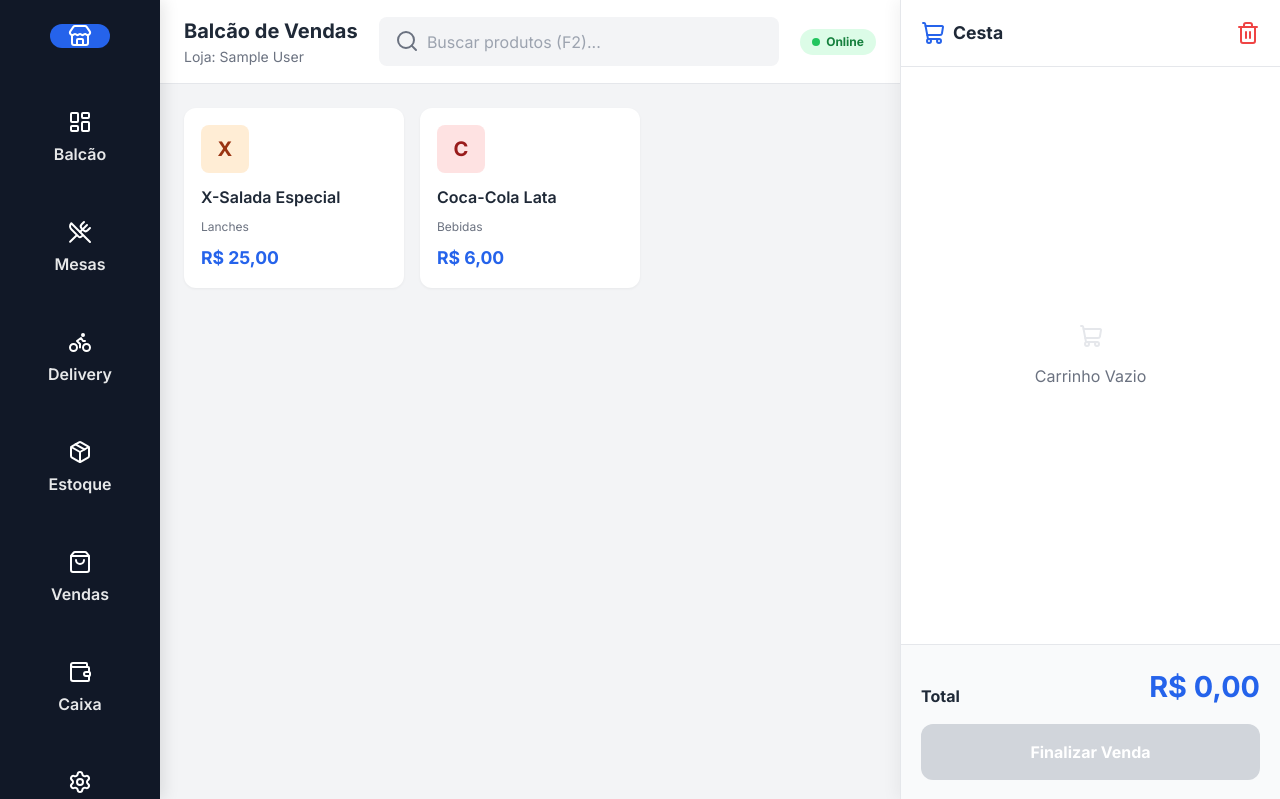
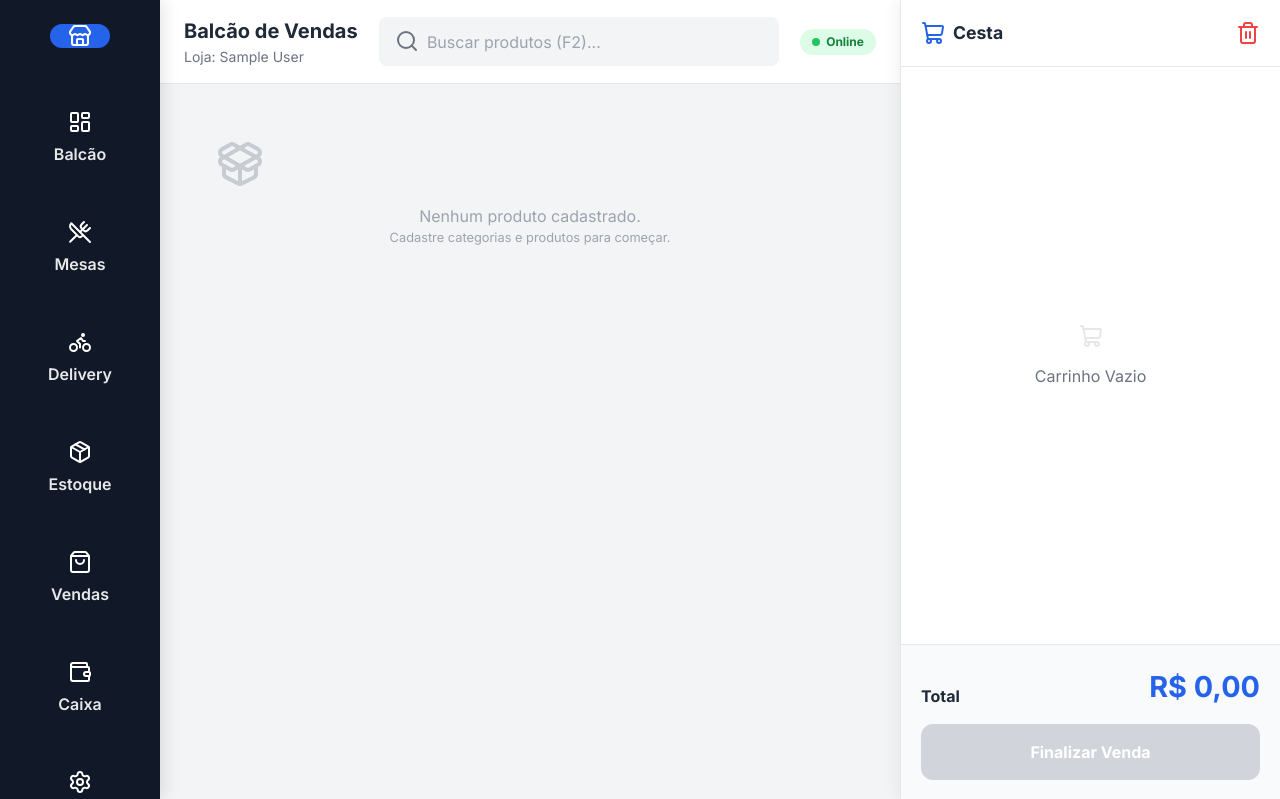
Before and after one commit to CezzarWow/cardapio-saas, a PHP site: template views/admin/panel/dashboard.php in a window 1280 px wide. Shown: the top 799 px of the page. Run offline with PHP 8.4, Linux system fonts and the light colour scheme; the template is opened without the code that fills it, so the values that code supplies are empty; the visitor is signed in with stand-in values (Sample User, id 1); some libraries are stand-ins or nearby versions.

Commit message:
PDV
TA COMEÇANDO A criar forma ta legal, estou empolgado

```diff
--- a/views/admin/panel/dashboard.php
+++ b/views/admin/panel/dashboard.php
@@ -23,27 +23,44 @@ require __DIR__ . '/layout/sidebar.php';
         </header>
 
         <div class="products-container">
+            <?php if (empty($categories)): ?>
+                <div style="padding: 2rem; text-align: center; color: #9ca3af;">
+                    <i data-lucide="package-open" style="width: 48px; height: 48px; margin-bottom: 1rem; opacity: 0.5;"></i>
+                    <p>Nenhum produto cadastrado.</p>
+                    <p style="font-size: 0.8rem;">Cadastre categorias e produtos para começar.</p>
+                </div>
+            <?php else: ?>
+
+                <?php foreach ($categories as $category): ?>
+                    <?php if (!empty($category['products'])): ?>
+
+                        <h3 style="font-weight: 700; color: #6b7280; font-size: 0.75rem; text-transform: uppercase; margin: 1.5rem 0 0.5rem 0.25rem;">
+                            <?= htmlspecialchars($category['name']) ?>
+                        </h3>
+
                         <div class="products-grid">
+                            <?php foreach ($category['products'] as $product): ?>
 
                                 <div class="product-card">
-                    <div class="product-icon icon-orange">X</div>
+                                    <div class="product-icon icon-orange">
+                                        <?= strtoupper(substr($product['name'], 0, 1)) ?>
+                                    </div>
                                     <div class="product-info">
-                        <h3>X-Salada Especial</h3>
-                        <span>Lanches</span>
+                                        <h3><?= htmlspecialchars($product['name']) ?></h3>
+                                        <span><?= htmlspecialchars($category['name']) ?></span>
                                     </div>
-                    <div class="product-price">R$ 25,00</div>
+                                    <div class="product-price">
+                                        R$ <?= number_format($product['price'], 2, ',', '.') ?>
+                                    </div>
                                 </div>
 
-                <div class="product-card">
-                    <div class="product-icon icon-red">C</div>
-                    <div class="product-info">
-                        <h3>Coca-Cola Lata</h3>
-                        <span>Bebidas</span>
-                    </div>
-                    <div class="product-price">R$ 6,00</div>
+                            <?php endforeach; ?>
                         </div>
 
-            </div>
+                    <?php endif; ?>
+                <?php endforeach; ?>
+
+            <?php endif; ?>
         </div>
     </section>
 
--- a/views/admin/panel/layout/sidebar.php
+++ b/views/admin/panel/layout/sidebar.php
@@ -6,37 +6,37 @@
     </div>
 
     <nav style="display: flex; flex-direction: column; gap: 10px; width: 100%; align-items: center;">
-        <a href="pdv" class="nav-item <?= ViewHelper::isRouteActive('pdv') ? 'active' : '' ?>">
+        <a href="../../admin/loja/pdv" class="nav-item <?= ViewHelper::isRouteActive('pdv') ? 'active' : '' ?>">
             <i data-lucide="layout-dashboard" size="36"></i>
             <span class="nav-label">Balcão</span>
         </a>
 
-        <a href="mesas" class="nav-item <?= ViewHelper::isRouteActive('mesas') ? 'active' : '' ?>">
+        <a href="../../admin/loja/mesas" class="nav-item <?= ViewHelper::isRouteActive('mesas') ? 'active' : '' ?>">
             <i data-lucide="utensils-crossed" size="36"></i>
             <span class="nav-label">Mesas</span>
         </a>
 
-        <a href="delivery" class="nav-item <?= ViewHelper::isRouteActive('delivery') ? 'active' : '' ?>">
+        <a href="../../admin/loja/delivery" class="nav-item <?= ViewHelper::isRouteActive('delivery') ? 'active' : '' ?>">
             <i data-lucide="bike" size="36"></i>
             <span class="nav-label">Delivery</span>
         </a>
 
-        <a href="produtos" class="nav-item <?= ViewHelper::isRouteActive('produtos') ? 'active' : '' ?>">
+        <a href="../../admin/loja/produtos" class="nav-item <?= ViewHelper::isRouteActive('produtos') ? 'active' : '' ?>">
             <i data-lucide="package" size="36"></i>
             <span class="nav-label">Estoque</span>
         </a>
 
-        <a href="vendas" class="nav-item <?= ViewHelper::isRouteActive('vendas') ? 'active' : '' ?>">
+        <a href="../../admin/loja/vendas" class="nav-item <?= ViewHelper::isRouteActive('vendas') ? 'active' : '' ?>">
             <i data-lucide="shopping-bag" size="36"></i>
             <span class="nav-label">Vendas</span>
         </a>
 
-        <a href="caixa" class="nav-item <?= ViewHelper::isRouteActive('caixa') ? 'active' : '' ?>">
+        <a href="../../admin/loja/caixa" class="nav-item <?= ViewHelper::isRouteActive('caixa') ? 'active' : '' ?>">
             <i data-lucide="wallet" size="36"></i>
             <span class="nav-label">Caixa</span>
         </a>
 
-        <a href="config" class="nav-item <?= ViewHelper::isRouteActive('config') ? 'active' : '' ?>">
+        <a href="../../admin/loja/config" class="nav-item <?= ViewHelper::isRouteActive('config') ? 'active' : '' ?>">
             <i data-lucide="settings" size="36"></i>
             <span class="nav-label">Config</span>
         </a>
```
Also changed, not shown: app/Controllers/Admin/ProductController.php (added, +35 -0 lines), public/index.php (+28 -4 lines). Lines whose indentation alone changed are shown as unchanged.
